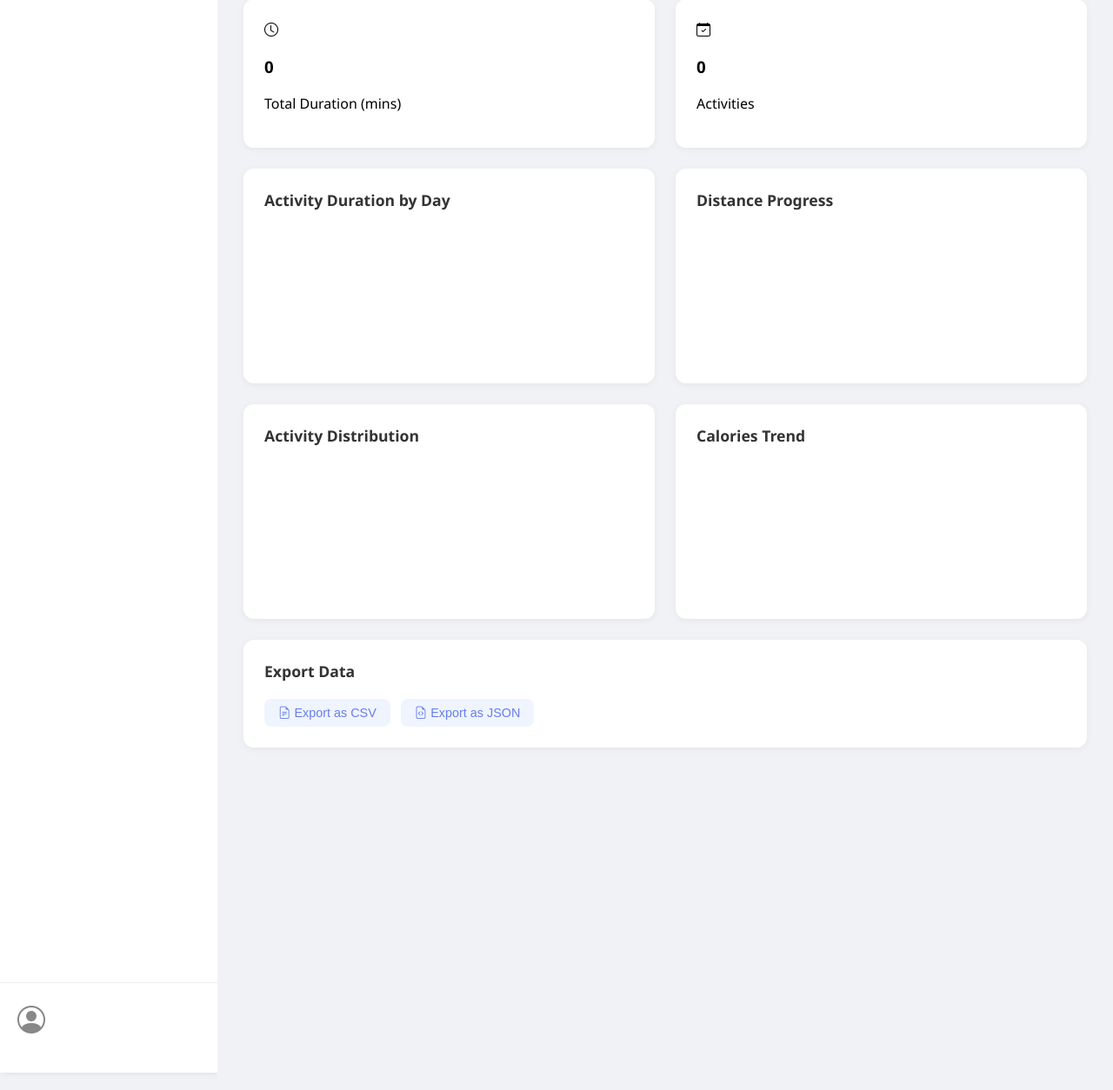
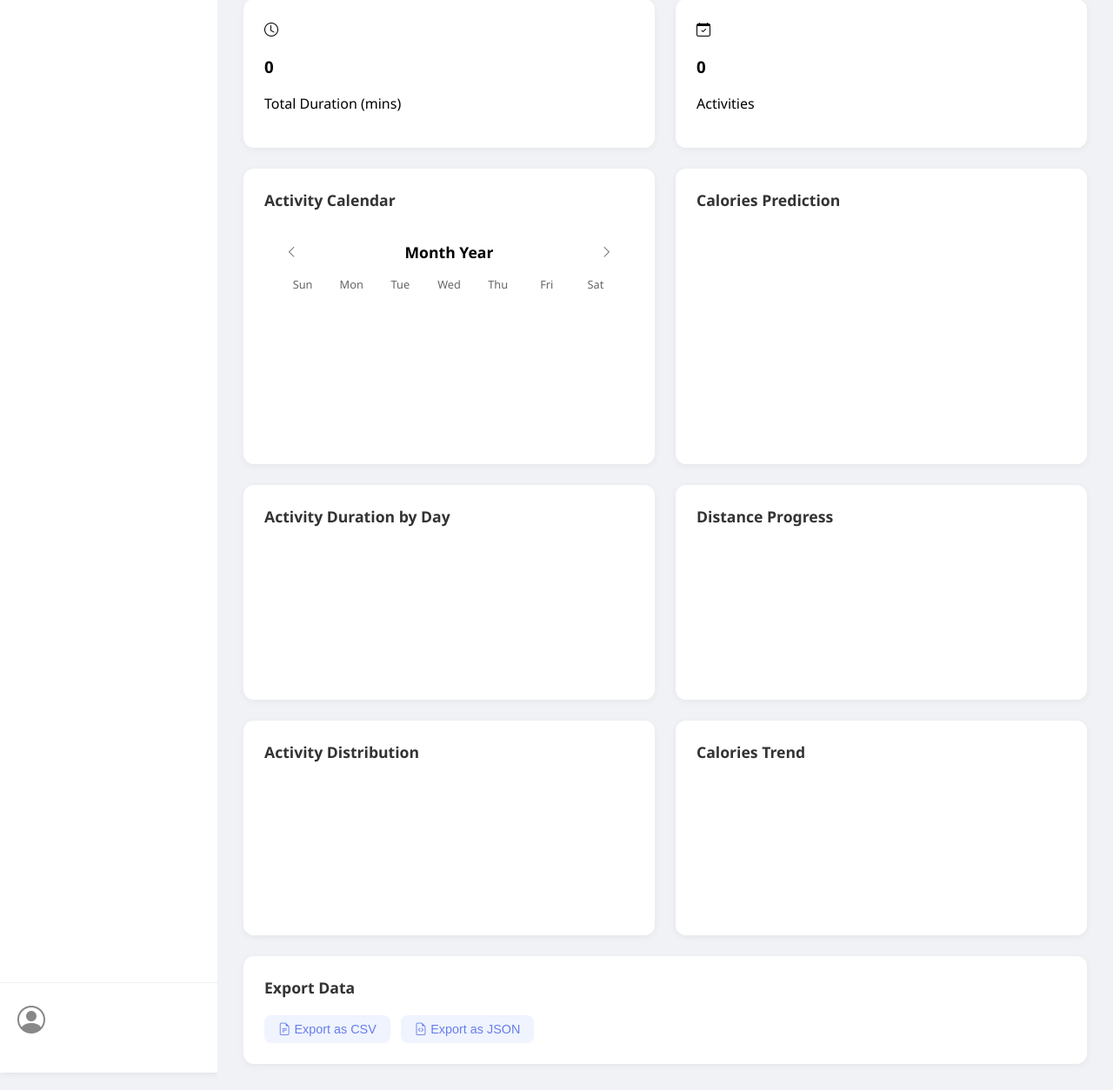
Before and after one commit to CallMeHeiSir/CITS5505_Group_project, a Flask app: page /visualize in a window 1280 px wide. Shown: the part 404-1658 px from the top of the page at 87% size. Run offline with Flask 3, Linux system fonts and the light colour scheme; a map, chart or similar area stays blank.

Commit message:
feat: update upload template, add new chart sections, and optimize UI - Updated downloadable template to reflect new activity fields - Added two new data visualizations:   - Daily Activity Log   - Monthly Calorie Burn Analysis - Created `activity_log` table for backend data storage - Optimized upload page UI for better layout and clarity

```diff
--- a/backend/app.py
+++ b/backend/app.py
@@ -1,6 +1,6 @@
-from flask import Flask, render_template, redirect, url_for
+from flask import Flask, render_template, redirect, url_for, request, jsonify
 from flask_sqlalchemy import SQLAlchemy
-from flask_login import LoginManager
+from flask_login import LoginManager, login_required, current_user
 from dotenv import load_dotenv
 from sqlalchemy.orm import DeclarativeBase
 import os
@@ -32,13 +32,16 @@ def create_app():
     with app.app_context():
         # 导入模型
         from models.user import User
+        from models.activity_log import ActivityLog
 
         # 创建数据库表
         db.create_all()
 
         # 注册蓝图
         from auth import auth as auth_blueprint
+        from analytics import analytics as analytics_blueprint
         app.register_blueprint(auth_blueprint, url_prefix='/auth')
+        app.register_blueprint(analytics_blueprint, url_prefix='/analytics')
 
         # 添加页面路由
         @app.route('/')
@@ -104,7 +107,6 @@ def create_app():
         @app.route('/share')
         def share():
             return render_template('share.html')
-        # 你可以根据需要继续添加其它页面
 
         @login_manager.user_loader
         def load_user(user_id):
--- a/backend/static/css/style.css
+++ b/backend/static/css/style.css
@@ -1319,3 +1319,96 @@ a.btn-gradient {
 a.btn-gradient:hover {
   text-decoration: none;
 }
+
+/* Calendar Styles */
+.calendar-container {
+  padding: 1rem;
+}
+
+.calendar-header {
+  display: flex;
+  justify-content: space-between;
+  align-items: center;
+  margin-bottom: 1rem;
+}
+
+.calendar-header h4 {
+  margin: 0;
+  font-size: 1.1rem;
+  font-weight: 600;
+}
+
+.calendar-grid {
+  display: flex;
+  flex-direction: column;
+  gap: 0.5rem;
+}
+
+.calendar-weekdays {
+  display: grid;
+  grid-template-columns: repeat(7, 1fr);
+  text-align: center;
+  font-size: 0.8rem;
+  color: #666;
+  margin-bottom: 0.5rem;
+}
+
+.calendar-days {
+  display: grid;
+  grid-template-columns: repeat(7, 1fr);
+  gap: 0.25rem;
+}
+
+.calendar-day {
+  aspect-ratio: 1;
+  display: flex;
+  align-items: center;
+  justify-content: center;
+  border-radius: 50%;
+  cursor: pointer;
+  transition: all 0.2s;
+}
+
+.calendar-day:hover {
+  background-color: #f0f0f0;
+}
+
+.calendar-day.has-activity {
+  background-color: #667eea;
+  color: white;
+}
+
+.calendar-day.today {
+  border: 2px solid #667eea;
+}
+
+.calendar-day.other-month {
+  color: #ccc;
+}
+
+/* Prediction Chart Styles */
+.prediction-stats {
+  display: flex;
+  justify-content: space-around;
+  margin-top: 1rem;
+  padding: 1rem;
+  background-color: #f8fafc;
+  border-radius: 0.5rem;
+}
+
+.prediction-item {
+  display: flex;
+  flex-direction: column;
+  align-items: center;
+}
+
+.prediction-item .label {
+  font-size: 0.8rem;
+  color: #666;
+}
+
+.prediction-item .value {
+  font-size: 1.2rem;
+  font-weight: 600;
+  color: #667eea;
+}
--- a/backend/static/js/visualize.js
+++ b/backend/static/js/visualize.js
@@ -149,6 +149,107 @@ let currentFilters = {
   activityType: ''
 };
 
+// Calendar functionality
+let currentDate = new Date();
+let activityDates = new Set();
+
+function renderCalendar() {
+  const year = currentDate.getFullYear();
+  const month = currentDate.getMonth();
+
+  // Update month header
+  document.getElementById('current-month').textContent =
+    currentDate.toLocaleString('default', { month: 'long', year: 'numeric' });
+
+  // Get first day of month
+  const firstDay = new Date(year, month, 1);
+  const startingDay = firstDay.getDay();
+
+  // Get last day of month
+  const lastDay = new Date(year, month + 1, 0);
+  const totalDays = lastDay.getDate();
+
+  // Get days from previous month
+  const prevMonthLastDay = new Date(year, month, 0).getDate();
+
+  const calendarDays = document.getElementById('calendar-days');
+  calendarDays.innerHTML = '';
+
+  // Add days from previous month
+  for (let i = startingDay - 1; i >= 0; i--) {
+    const day = document.createElement('div');
+    day.className = 'calendar-day other-month';
+    day.textContent = prevMonthLastDay - i;
+    calendarDays.appendChild(day);
+  }
+
+  // Add days of current month
+  const today = new Date();
+  for (let i = 1; i <= totalDays; i++) {
+    const day = document.createElement('div');
+    day.className = 'calendar-day';
+    day.textContent = i;
+
+    // Check if today
+    if (i === today.getDate() &&
+        month === today.getMonth() &&
+        year === today.getFullYear()) {
+      day.classList.add('today');
+    }
+
+    // Check if has activity
+    const dateStr = `${year}-${String(month + 1).padStart(2, '0')}-${String(i).padStart(2, '0')}`;
+    if (activityDates.has(dateStr)) {
+      day.classList.add('has-activity');
+    }
+
+    calendarDays.appendChild(day);
+  }
+
+  // Add days from next month
+  const remainingDays = 42 - (startingDay + totalDays); // 6 rows * 7 days
+  for (let i = 1; i <= remainingDays; i++) {
+    const day = document.createElement('div');
+    day.className = 'calendar-day other-month';
+    day.textContent = i;
+    calendarDays.appendChild(day);
+  }
+}
+
+// Prediction functionality
+function predictCalories(activities) {
+  if (activities.length < 2) return null;
+
+  // Simple linear regression
+  const x = activities.map((_, i) => i);
+  const y = activities.map(a => a.calories);
+
+  const n = x.length;
+  const sumX = x.reduce((a, b) => a + b, 0);
+  const sumY = y.reduce((a, b) => a + b, 0);
+  const sumXY = x.reduce((sum, xi, i) => sum + xi * y[i], 0);
+  const sumX2 = x.reduce((sum, xi) => sum + xi * xi, 0);
+
+  const slope = (n * sumXY - sumX * sumY) / (n * sumX2 - sumX * sumX);
+  const intercept = (sumY - slope * sumX) / n;
+
+  // Predict next 30 days
+  const predictions = [];
+  const lastDate = new Date(activities[activities.length - 1].date);
+
+  for (let i = 0; i < 30; i++) {
+    const date = new Date(lastDate);
+    date.setDate(date.getDate() + i);
+
+    predictions.push({
+      date: date.toISOString().split('T')[0],
+      calories: slope * (activities.length + i) + intercept
+    });
+  }
+
+  return predictions;
+}
+
 // Initialize the visualization page
 document.addEventListener('DOMContentLoaded', function() {
   // Initialize date range picker
@@ -162,6 +263,9 @@ document.addEventListener('DOMContentLoaded', function() {
 
   // Add event listener for filter application
   document.getElementById('apply-filters').addEventListener('click', updateData);
+
+  // Initialize calendar
+  renderCalendar();
 });
 
 // Initialize date range filter functionality
@@ -255,23 +359,42 @@ function initializeCharts() {
 // Update data based on current filters
 async function updateData() {
   try {
-    const response = await fetch('/api/activities', {
-      method: 'GET',
+    const response = await fetch('/analytics/api/activities', {
+      method: 'POST',
       headers: {
-        'Content-Type': 'application/json'
-      }
+        'Content-Type': 'application/json',
+      },
+      body: JSON.stringify(currentFilters)
     });
 
     if (!response.ok) {
-      throw new Error('Failed to fetch activity data');
+      throw new Error('Failed to fetch data');
     }
 
-    const activities = await response.json();
-    const stats = processActivityData(activities);
+    const data = await response.json();
+    const activities = data.activities;
+    const stats = data.stats;
+
+    // Update activity dates for calendar
+    activityDates = new Set(activities.map(a => a.date.split('T')[0]));
+
+    // Update calendar
+    renderCalendar();
+
+    // Update stats
     updateStats(stats);
+
+    // Update charts
     updateCharts(activities, stats);
+
+    // Update prediction
+    const predictions = predictCalories(activities);
+    if (predictions) {
+      updatePredictionChart(activities, predictions);
+    }
+
   } catch (error) {
-    showError(error.message);
+    showError('Failed to update data: ' + error.message);
   }
 }
 
@@ -358,7 +481,7 @@ function processCaloriesData(activities) {
 // Export data in specified format
 async function exportData(format) {
   try {
-    const response = await fetch('/api/activities/export', {
+    const response = await fetch('/analytics/api/activities/export', {
       method: 'POST',
       headers: {
         'Content-Type': 'application/json'
@@ -409,3 +532,90 @@ function showError(message) {
   document.body.appendChild(errorDiv);
   setTimeout(() => errorDiv.remove(), 3000);
 }
+
+function updatePredictionChart(activities, predictions) {
+  const ctx = document.getElementById('predictionChart').getContext('2d');
+
+  // Calculate current month calories
+  const currentMonth = new Date().getMonth();
+  const currentYear = new Date().getFullYear();
+  const currentMonthCalories = activities
+    .filter(a => {
+      const date = new Date(a.date);
+      return date.getMonth() === currentMonth && date.getFullYear() === currentYear;
+    })
+    .reduce((sum, a) => sum + a.calories, 0);
+
+  // Update current month calories display
+  document.getElementById('current-month-calories').textContent = currentMonthCalories.toFixed(0);
+
+  // Calculate predicted total
+  const predictedTotal = predictions.reduce((sum, p) => sum + p.calories, 0);
+  document.getElementById('predicted-calories').textContent = predictedTotal.toFixed(0);
+
+  // Create or update chart
+  if (window.predictionChart) {
+    window.predictionChart.destroy();
+  }
+
+  window.predictionChart = new Chart(ctx, {
+    type: 'line',
+    data: {
+      labels: [...activities.map(a => a.date.split('T')[0]), ...predictions.map(p => p.date)],
+      datasets: [
+        {
+          label: 'Actual Calories',
+          data: [...activities.map(a => a.calories), ...Array(predictions.length).fill(null)],
+          borderColor: 'rgba(102, 126, 234, 1)',
+          backgroundColor: 'rgba(102, 126, 234, 0.1)',
+          fill: true
+        },
+        {
+          label: 'Predicted Calories',
+          data: [...Array(activities.length).fill(null), ...predictions.map(p => p.calories)],
+          borderColor: 'rgba(255, 99, 132, 1)',
+          borderDash: [5, 5],
+          fill: false
+        }
+      ]
+    },
+    options: {
+      responsive: true,
+      maintainAspectRatio: false,
+      plugins: {
+        legend: {
+          position: 'bottom'
+        },
+        tooltip: {
+          mode: 'index',
+          intersect: false
+        }
+      },
+      scales: {
+        x: {
+          grid: {
+            display: false
+          }
+        },
+        y: {
+          beginAtZero: true,
+          title: {
+            display: true,
+            text: 'Calories'
+          }
+        }
+      }
+    }
+  });
+}
+
+// Add event listeners for calendar navigation
+document.getElementById('prev-month').addEventListener('click', () => {
+  currentDate.setMonth(currentDate.getMonth() - 1);
+  renderCalendar();
+});
+
+document.getElementById('next-month').addEventListener('click', () => {
+  currentDate.setMonth(currentDate.getMonth() + 1);
+  renderCalendar();
+});
--- a/backend/templates/visualize.html
+++ b/backend/templates/visualize.html
@@ -97,6 +97,48 @@
           </div>
         </div>
 
+        <!-- New Calendar and Prediction Cards -->
+        <div class="cards-row">
+          <div class="card">
+            <h5>Activity Calendar</h5>
+            <div class="calendar-container">
+              <div class="calendar-header">
+                <button id="prev-month" class="btn-text"><i class="bi bi-chevron-left"></i></button>
+                <h4 id="current-month">Month Year</h4>
+                <button id="next-month" class="btn-text"><i class="bi bi-chevron-right"></i></button>
+              </div>
+              <div class="calendar-grid">
+                <div class="calendar-weekdays">
+                  <span>Sun</span>
+                  <span>Mon</span>
+                  <span>Tue</span>
+                  <span>Wed</span>
+                  <span>Thu</span>
+                  <span>Fri</span>
+                  <span>Sat</span>
+                </div>
+                <div id="calendar-days" class="calendar-days"></div>
+              </div>
+            </div>
+          </div>
+          <div class="card">
+            <h5>Calories Prediction</h5>
+            <div class="chart-container">
+              <canvas id="predictionChart"></canvas>
+            </div>
+            <div class="prediction-stats">
+              <div class="prediction-item">
+                <span class="label">Current Month:</span>
+                <span id="current-month-calories" class="value">0</span>
+              </div>
+              <div class="prediction-item">
+                <span class="label">Predicted Total:</span>
+                <span id="predicted-calories" class="value">0</span>
+              </div>
+            </div>
+          </div>
+        </div>
+
         <!-- Charts -->
         <div class="cards-row">
           <div class="card">
--- a/templates/fitness_data_template.csv
+++ b/templates/fitness_data_template.csv
@@ -1,2 +1,4 @@
-sport_event,sport_type,duration_minutes,height_cm,weight_kg,age,location
+activity_type,date,duration,distance,reps,calories,height,weight,age,location
+running,2024-05-01,30,5,,300,175,70,25,Beijing
+pushup,2024-05-02,10,,50,50,175,70,25,Beijing
 "","","","","","",""
```
Also changed, not shown: backend/analytics.py (added, +201 -0 lines), backend/models/activity_log.py (added, +18 -0 lines), backend/static/js/upload.js (+19 -0 lines), backend/templates/upload.html (+19 -10 lines).
